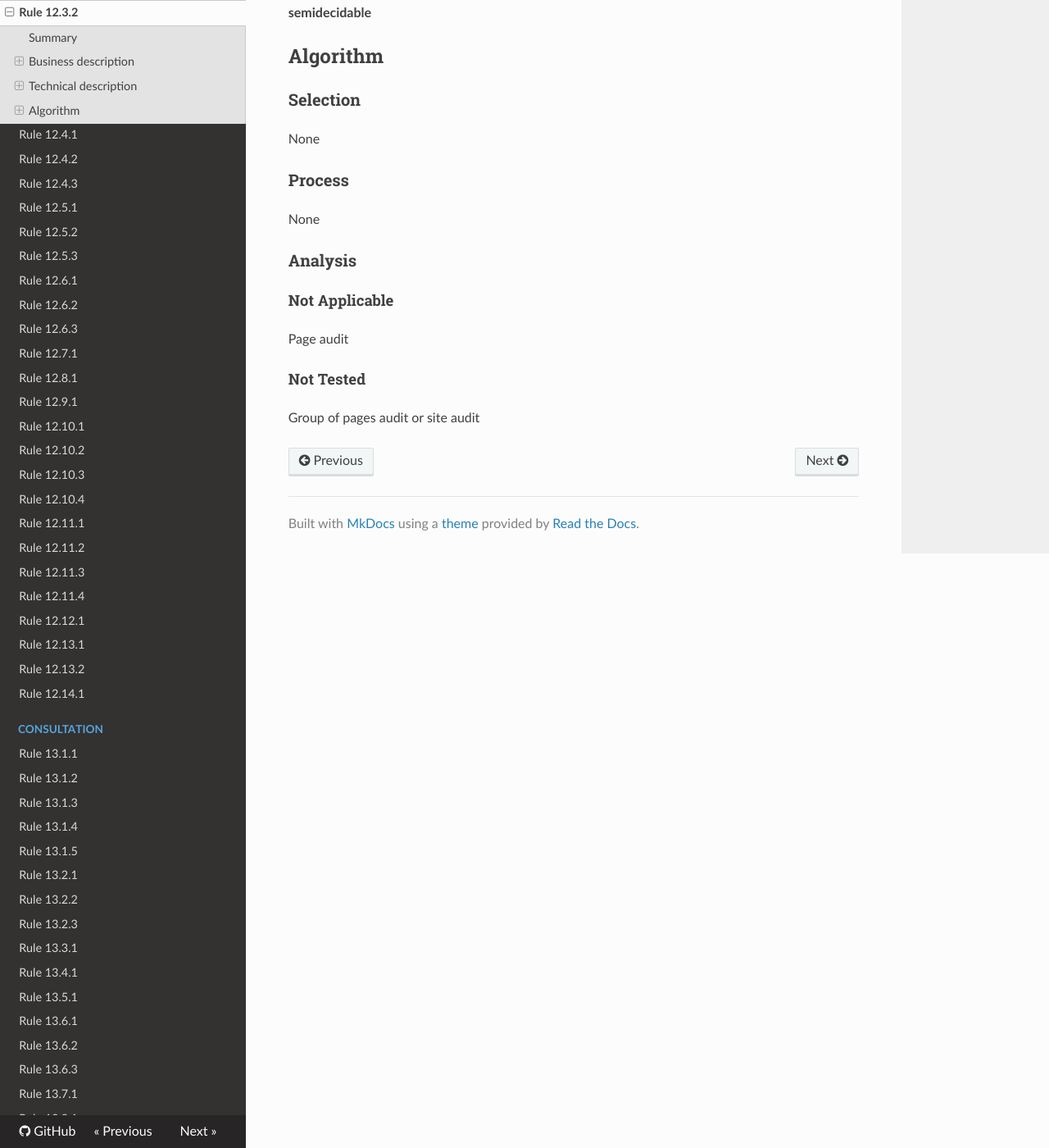
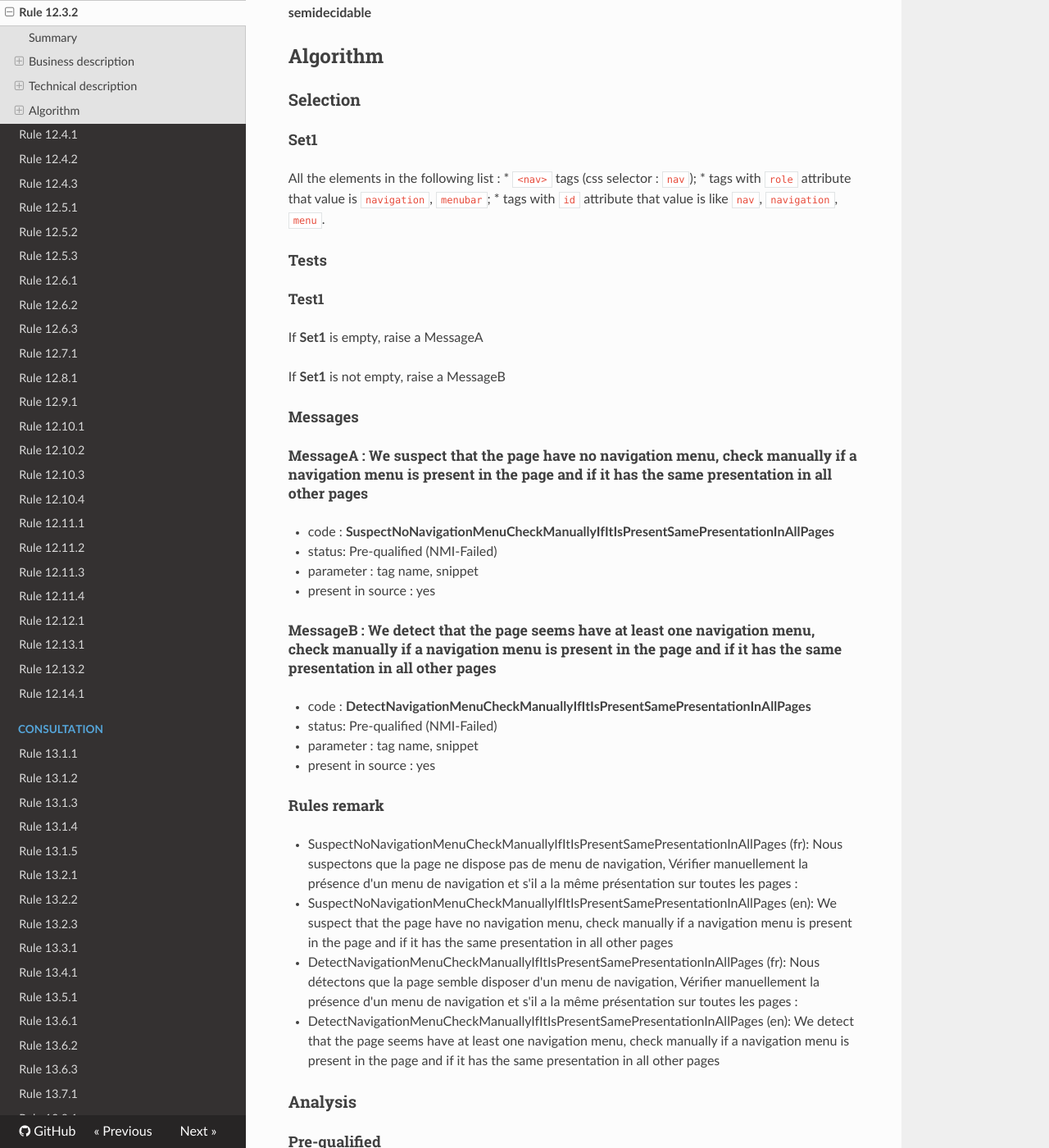
Before and after one commit to Tanaguru/RGAA3-2016, an MkDocs documentation site: the page built from docs/Rule-12-3-2.md, in a window 1280 px wide and 1400 px high, scrolled down 960 px. Shown: the whole window at 82% size. Built offline with MkDocs 1.6.1, drawn with Linux system fonts in a browser that asks for light colours; nearby versions of some CDN libraries; old or Windows-style settings are respelled for this version of MkDocs.

Commit message:
Update tests 12.3.1 to 12.3.2

```diff
--- a/docs/Rule-12-3-2.md
+++ b/docs/Rule-12-3-2.md
@@ -36,18 +36,47 @@ Dans chaque <a href="http://references.modernisation.gouv.fr/referentiel-techniq
 
 ### Selection
 
-None
+#### Set1
 
-### Process
+All the elements in the following list :
+ *  `<nav>` tags (css selector : `nav`);
+ *  tags with `role` attribute that value is `navigation`, `menubar`;
+ *  tags with `id` attribute that value is like `nav`, `navigation`, `menu`.
 
-None
+#### Tests
+
+##### Test1
+
+If **Set1** is empty, raise a MessageA
+
+If **Set1** is not empty, raise a MessageB
+
+#### Messages
+
+##### MessageA : We suspect that the page have no navigation menu, check manually if a navigation menu is present in the page and if it has the same presentation in all other pages
+
+-    code : **SuspectNoNavigationMenuCheckManuallyIfItIsPresentSamePresentationInAllPages**
+-    status: Pre-qualified (NMI-Failed)
+-    parameter : tag name, snippet
+-    present in source : yes
+
+##### MessageB : We detect that the page seems have at least one navigation menu, check manually if a navigation menu is present in the page and if it has the same presentation in all other pages
+
+-    code : **DetectNavigationMenuCheckManuallyIfItIsPresentSamePresentationInAllPages**
+-    status: Pre-qualified (NMI-Failed)
+-    parameter : tag name, snippet
+-    present in source : yes
+
+#### Rules remark
+
+ * SuspectNoNavigationMenuCheckManuallyIfItIsPresentSamePresentationInAllPages (fr): Nous suspectons que la page ne dispose pas de menu de navigation, V&eacute;rifier manuellement la pr&eacute;sence d'un menu de navigation et s'il a la m&ecirc;me pr&eacute;sentation sur toutes les pages :
+ * SuspectNoNavigationMenuCheckManuallyIfItIsPresentSamePresentationInAllPages (en): We suspect that the page have no navigation menu, check manually if a navigation menu is present in the page and if it has the same presentation in all other pages
+
+ * DetectNavigationMenuCheckManuallyIfItIsPresentSamePresentationInAllPages (fr): Nous d&eacute;tectons que la page semble disposer d'un menu de navigation, V&eacute;rifier manuellement la pr&eacute;sence d'un menu de navigation et s'il a la m&ecirc;me pr&eacute;sentation sur toutes les pages :
+ * DetectNavigationMenuCheckManuallyIfItIsPresentSamePresentationInAllPages (en): We detect that the page seems have at least one navigation menu, check manually if a navigation menu is present in the page and if it has the same presentation in all other pages
 
 ### Analysis
 
-#### Not Applicable
+#### Pre-qualified
 
-Page audit
-
-#### Not Tested
-
-Group of pages audit or site audit
+In all cases
```
Also changed, not shown: docs/Rule-12-3-1.md (+39 -8 lines), 3 other files.
